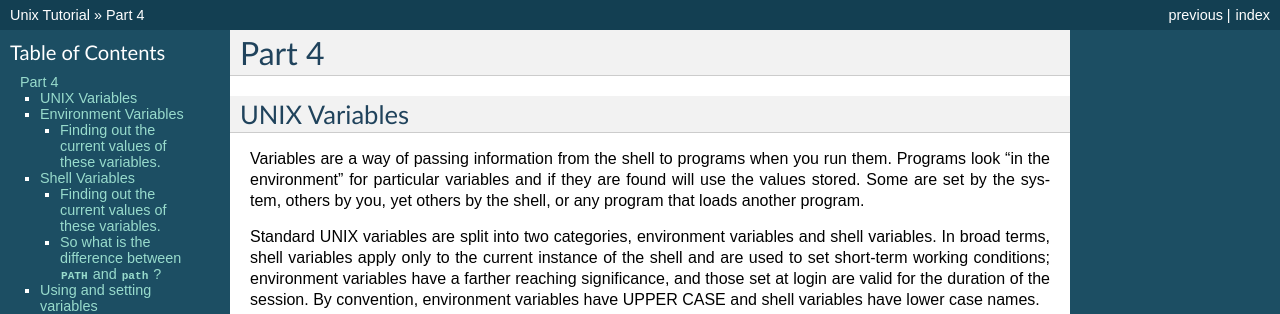
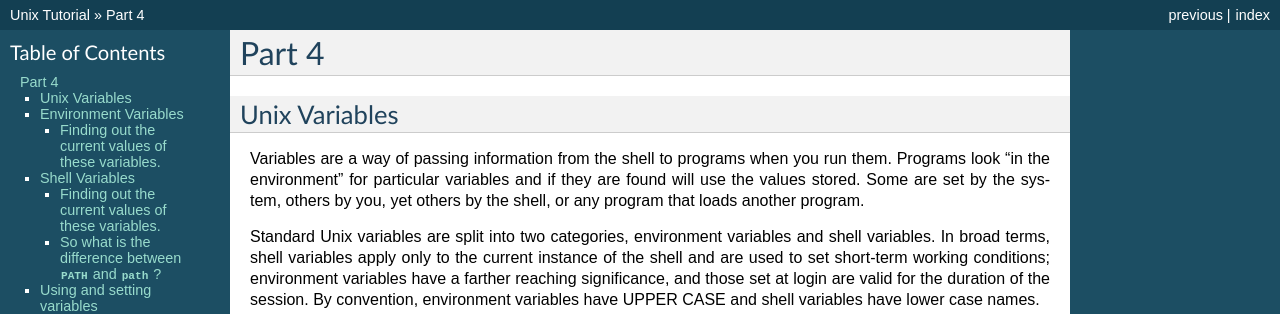
Before and after one commit to smutch/UnixTutorial, a Sphinx documentation site: the page built from source/pages/advanced/part-4.rst, in a window 1280 px wide and 900 px high. Shown: the top 314 px of the window. Built offline with Sphinx 7.4.7, drawn with Linux system fonts in a browser that asks for light colours; some of the changed text lies outside the part shown.

```diff
--- a/source/pages/advanced/part-1.rst
+++ b/source/pages/advanced/part-1.rst
@@ -148,11 +148,11 @@ associated PID and status, type: ::
     % ps
 
 A process may be in the foreground, in the background, or be suspended.
-In general the shell does not return the UNIX prompt until the current
+In general the shell does not return the Unix prompt until the current
 process has finished executing.
 
 Some processes take a long time to run and hold up the terminal.
-Backgrounding a long process has the effect that the UNIX prompt is
+Backgrounding a long process has the effect that the Unix prompt is
 returned immediately, and other tasks can be carried out while the
 original process continues executing.
 
--- a/source/pages/advanced/part-2.rst
+++ b/source/pages/advanced/part-2.rst
@@ -3,7 +3,7 @@
 Part 2
 ======
 
-Other useful UNIX commands
+Other useful Unix commands
 ----------------------------
 
 df
--- a/source/pages/advanced/part-4.rst
+++ b/source/pages/advanced/part-4.rst
@@ -3,7 +3,7 @@
 Part 4
 ======
 
-UNIX Variables
+Unix Variables
 --------------
 
 Variables are a way of passing information from the shell to programs
@@ -12,7 +12,7 @@ variables and if they are found will use the values stored. Some are set
 by the system, others by you, yet others by the shell, or any program
 that loads another program.
 
-Standard UNIX variables are split into two categories, environment
+Standard Unix variables are split into two categories, environment
 variables and shell variables. In broad terms, shell variables apply
 only to the current instance of the shell and are used to set short-term
 working conditions; environment variables have a farther reaching
@@ -93,7 +93,7 @@ either automatically causes the other to be changed.
 Using and setting variables
 ---------------------------
 
-Each time you login to a UNIX host, the system looks in your home
+Each time you login to a Unix host, the system looks in your home
 directory for initialisation files. Information in these files is used
 to set up your working environment. The C and TC shells uses two files
 called .login and .cshrc (note that both file names begin with a dot).
--- a/source/pages/basic/part-2.rst
+++ b/source/pages/basic/part-2.rst
@@ -17,8 +17,9 @@ What we are going to do now is download a file from the internet, save it to our
 our ``backups`` directory (which we created in :ref:`Exercise 1a
 <exercise-1a>`).
 
-First point your web browser to `this link <dummy>`_ and save the file using
-"*Save as..*" to your ``unix_tutorial`` directory.
+First point your web browser to `this link (my_first_file.txt)
+</_static/my_first_file.txt>`_ and save the file using "*Save as..*" to your
+``unix_tutorial`` directory.
 
 .. todo::
 
```
Also changed, not shown: source/_static/my_first_file.txt (added, +45 -0 lines).
